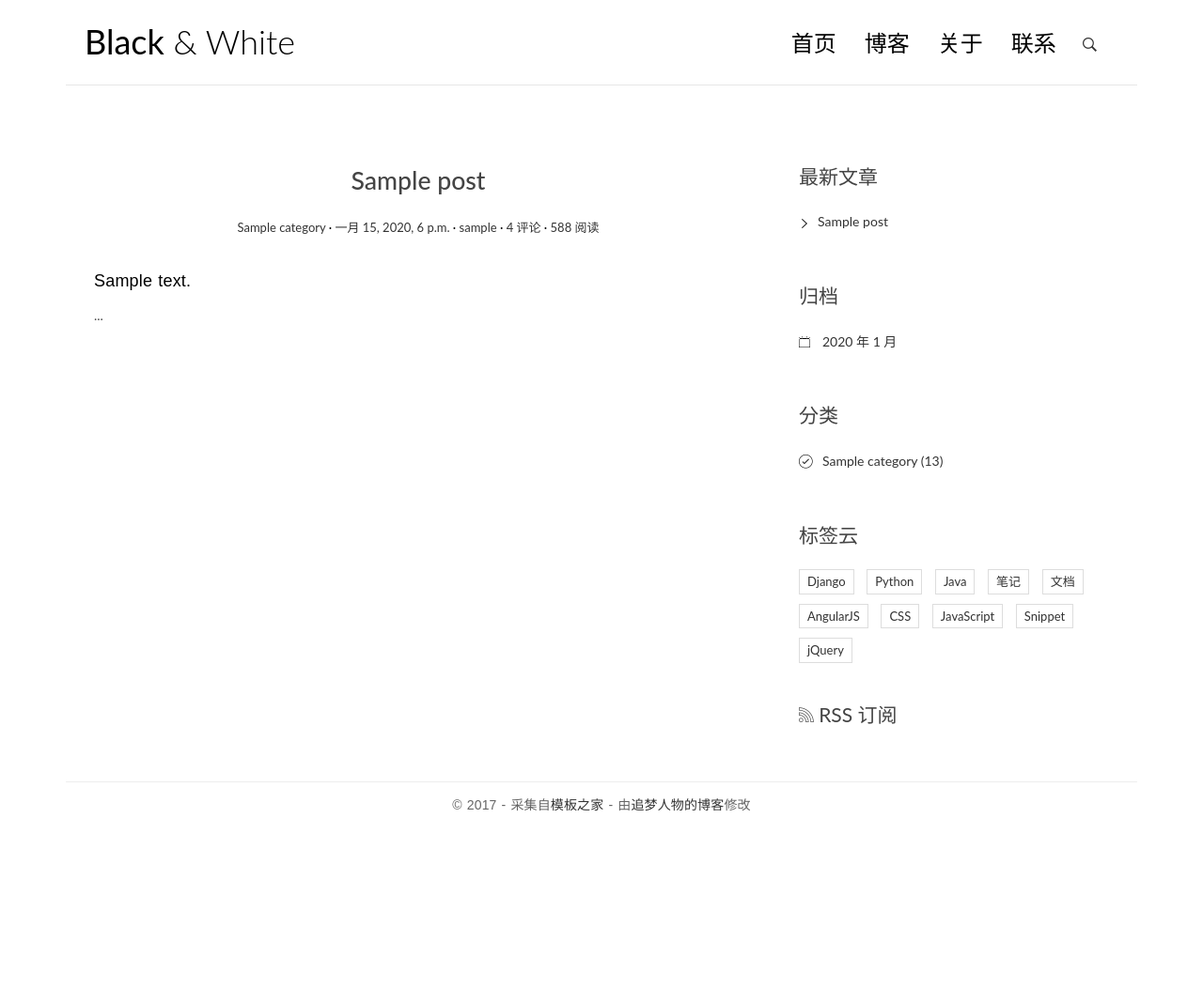
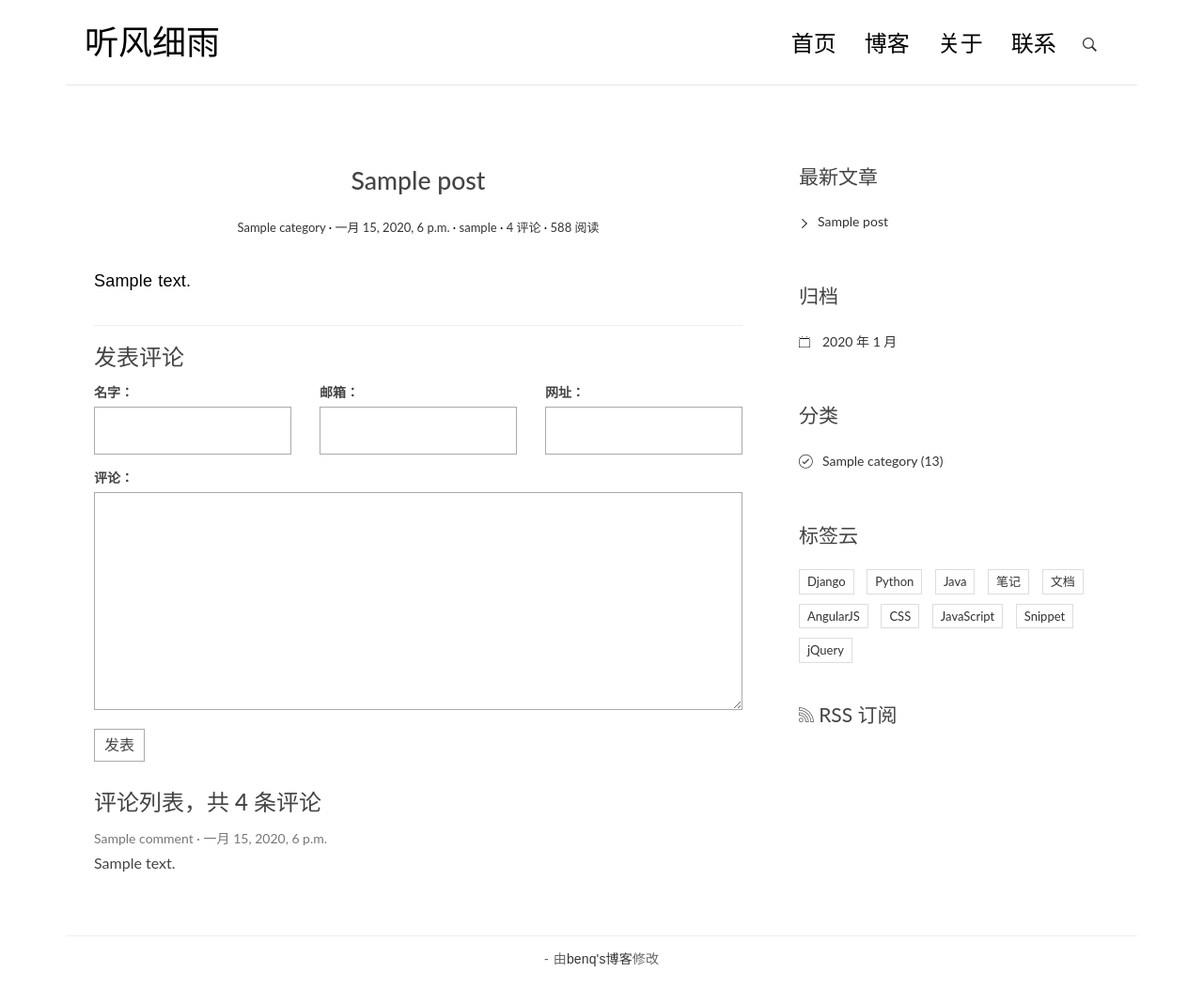
Before and after one commit to benq1211/siteone, a Django app: page /blog/1/ in a window 1280 px wide. Shown: the whole page at 94% size. Before the commit the page ends 864 px from the top, so only its background shows below. Run offline with Django 3.2, Linux system fonts and the light colour scheme; tables that the repository leaves empty hold one stand-in row (values such as "Sample post"); some libraries are stand-ins or nearby versions.

Commit message:
add 评论

```diff
--- a/blog/templates/base.html
+++ b/blog/templates/base.html
@@ -2,8 +2,9 @@
 <html>
 {% load staticfiles %}
 {% load blog_tags  %}
+
 <head>
-    <title>Black &amp; White</title>
+    <title>听风细雨</title>
 
     <!-- meta -->
     <meta charset="UTF-8">
@@ -31,7 +32,7 @@
         <div class="row">
             <div class="col-md-4 col-sm-5 col-xs-8">
                 <div class="logo">
-                    <h1><a href="index.html"><b>Black</b> &amp; White</a></h1>
+                    <h1><a href="{% url 'blog:index'  %}"><b>听风细雨</b></a></h1>
                 </div>
             </div><!-- col-md-4 -->
             <div class="col-md-8 col-sm-7 col-xs-4">
@@ -44,8 +45,8 @@
 
                     <div class="collapse navbar-collapse" id="bs-example-navbar-collapse-1">
                         <ul class="nav navbar-nav navbar-right">
-                            <li class="cl-effect-11"><a href="index.html" data-hover="首页">首页</a></li>
-                            <li class="cl-effect-11"><a href="full-width.html" data-hover="博客">博客</a></li>
+                            <li class="cl-effect-11"><a href="{% url 'blog:index' %}" data-hover="首页">首页</a></li>
+                            <li class="cl-effect-11"><a href="{% url 'blog:index' %}"data-hover="博客">博客</a></li>
                             <li class="cl-effect-11"><a href="about.html" data-hover="关于">关于</a></li>
                             <li class="cl-effect-11"><a href="contact.html" data-hover="联系">联系</a></li>
                         </ul>
@@ -164,9 +165,8 @@
     <div class="container">
         <div class="row">
             <div class="col-md-12">
-                <p class="copyright">&copy 2017 - 采集自<a href="http://www.cssmoban.com/"
-                                                        target="_blank" title="模板之家">模板之家</a>
-                    - 由<a href="http://zmrenwu.com/" title="网页模板" target="_blank">追梦人物的博客</a>修改
+                <p class="copyright">
+                    - 由<a href="http://www.benqz.xin/" title="blog" target="_blank">benq's博客</a>修改
                 </p>
             </div>
         </div>
--- a/blog/templates/blog/detail.html
+++ b/blog/templates/blog/detail.html
@@ -18,7 +18,52 @@
   </div>
 </article>
     <section class="comment-area">
-      ...
+
+       <hr>
+                    <h3>发表评论</h3>
+                    <form action="{% url 'comments:post_comment' post.pk %}" method="post" class="comment-form">
+                        {% csrf_token %}
+                        <div class="row">
+                            <div class="col-md-4">
+                                <label for="{{ form.name.id_for_label }}">名字：</label>
+                                  {{ form.name }}
+                                  {{ form.name.errors }}
+                            </div>
+                            <div class="col-md-4">
+                                <label for="{{ form.email.id_for_label }}">邮箱：</label>
+                                 {{ form.email }}
+                                 {{ form.email.errors }}
+                            </div>
+                            <div class="col-md-4">
+                                <label for="{{ form.url.id_for_label }}">网址：</label>
+                                 {{ form.url }}
+                                 {{ form.url.errors }}
+                            </div>
+                            <div class="col-md-12">
+                                <label for="{{ form.text.id_for_label }}">评论：</label>
+                                 {{ form.text }}
+                                 {{ form.text.errors }}
+                                <button type="submit" class="comment-btn">发表</button>
+                            </div>
+                        </div>    <!-- row -->
+                    </form>
+                    <div class="comment-list-panel">
+
+                        <h3>评论列表，共 <span>4</span> 条评论</h3>
+                        <ul class="comment-list list-unstyled">
+                            {% for comment in comment_list %}
+                            <li class="comment-item">
+                                <span class="nickname">{{ comment.name }}</span>
+                                <time class="submit-date" datetime="2012-11-09T23:15:57+00:00">{{ comment.created_time }}</time>
+                                <div class="text">
+                                    {{ comment.text }}
+                                </div>
+                            </li>
+                            {% empty %}
+                             have no thing
+                            {% endfor %}
+                        </ul>
+                    </div>
     </section>
 {% endblock main %}
 {% block toc %}
--- a/blog/views.py
+++ b/blog/views.py
@@ -8,6 +8,7 @@ import markdown
 from django.http import HttpResponse
 from django.shortcuts import render,get_object_or_404
 from .models import Post,Category
+from comments.forms import CommentForm
 
 
 def index(request):
@@ -23,7 +24,13 @@ def detail(request,post_id):
                                       'markdown.extensions.codehilite',
                                       'markdown.extensions.toc',
                                   ])
-    return render(request,'blog/detail.html',{"post": post})
+    form = CommentForm()
+    comment_list = post.comment_set.all()
+    context = {'post': post,
+               'form': form,
+               'comment_list':comment_list
+    }
+    return render(request,'blog/detail.html',context=context)
 
 
 
--- /dev/null
+++ b/comments/urls.py
@@ -0,0 +1,8 @@
+from django.conf.urls import url
+
+from . import views
+
+app_name = 'comments'
+urlpatterns = [
+    url(r'^post/(?P<post_pk>[0-9]+)/$', views.post_comment, name='post_comment'),
+]
--- a/siteone/urls.py
+++ b/siteone/urls.py
@@ -22,4 +22,5 @@ urlpatterns = [
     url("^$", index),
     url(r'^admin/', admin.site.urls),
     url(r"^blog/",include('blog.urls')),
+     url(r"^comments/",include('comments.urls')),
 ]
```
Also changed, not shown: comments/views.py (+14 -2 lines).
